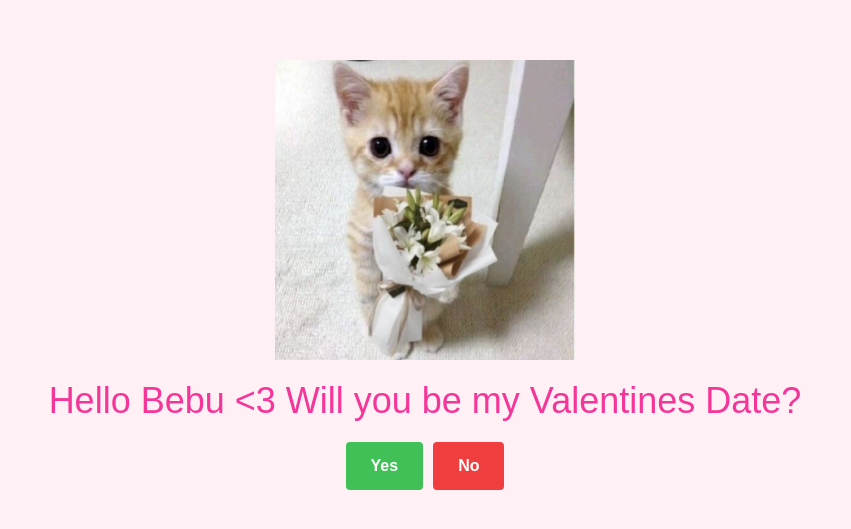
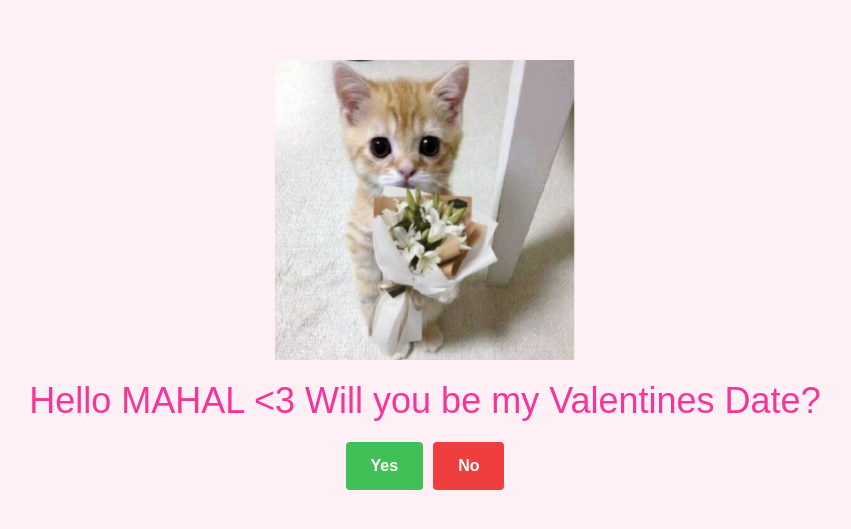
Before and after one commit to psychoScaler/yepyep, a plain HTML site: page index.html in a window 1280 px wide. Shown: the part 125-654 px from the top of the page, without its empty margins (215-1066 px from the left). Drawn offline with Linux system fonts and the light colour scheme; files whose address does not match are found by name; a web font is replaced by a local one.

Commit message:
Update index.html

```diff
--- a/index.html
+++ b/index.html
@@ -15,7 +15,7 @@
   <body>
     <main class="container">
       <img class="cat-img" src="img/cat-0.jpg" alt="Picture of a cat" />
-      <p class="title">Hello Bebu <3 Will you be my Valentines Date?</p>
+      <p class="title">Hello MAHAL <3 Will you be my Valentines Date?</p>
       <div class="buttons">
         <button type="button" class="btn btn--yes">Yes</button>
         <button type="button" class="btn btn--no">No</button>
```
